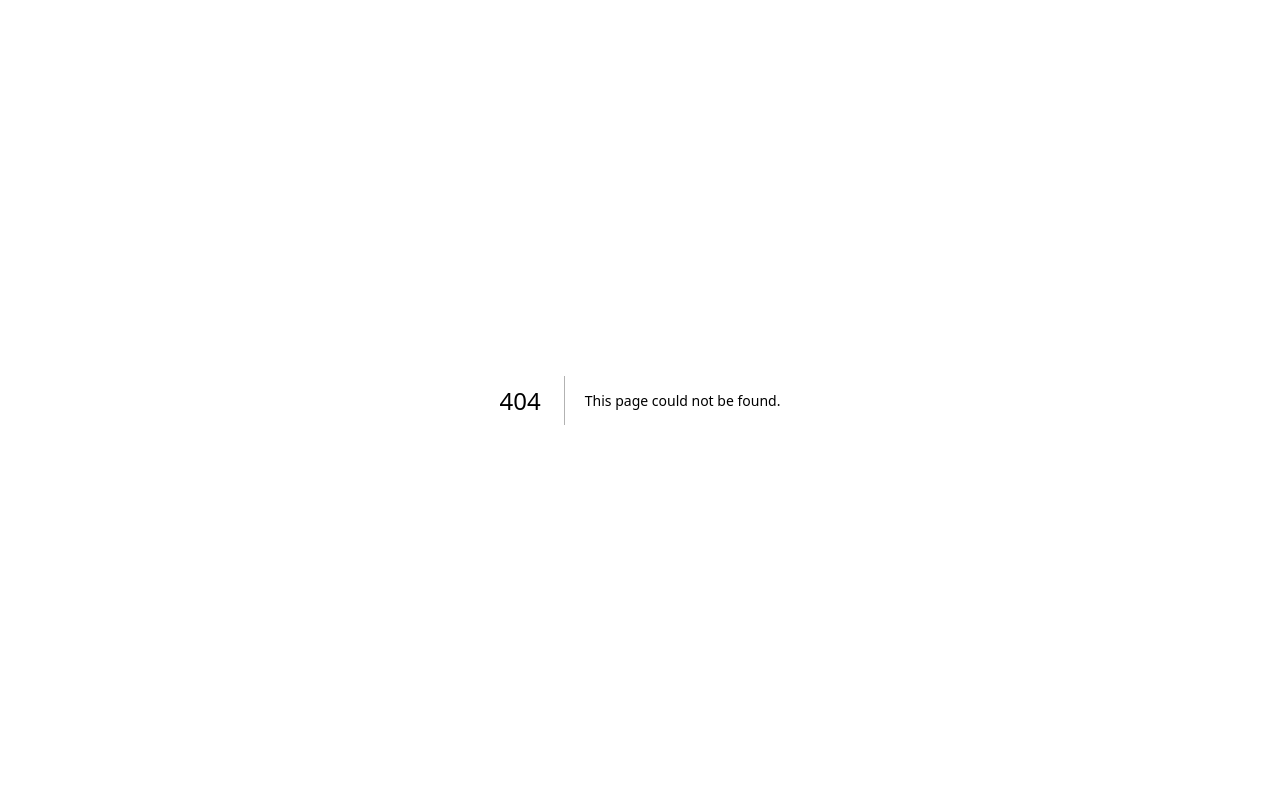
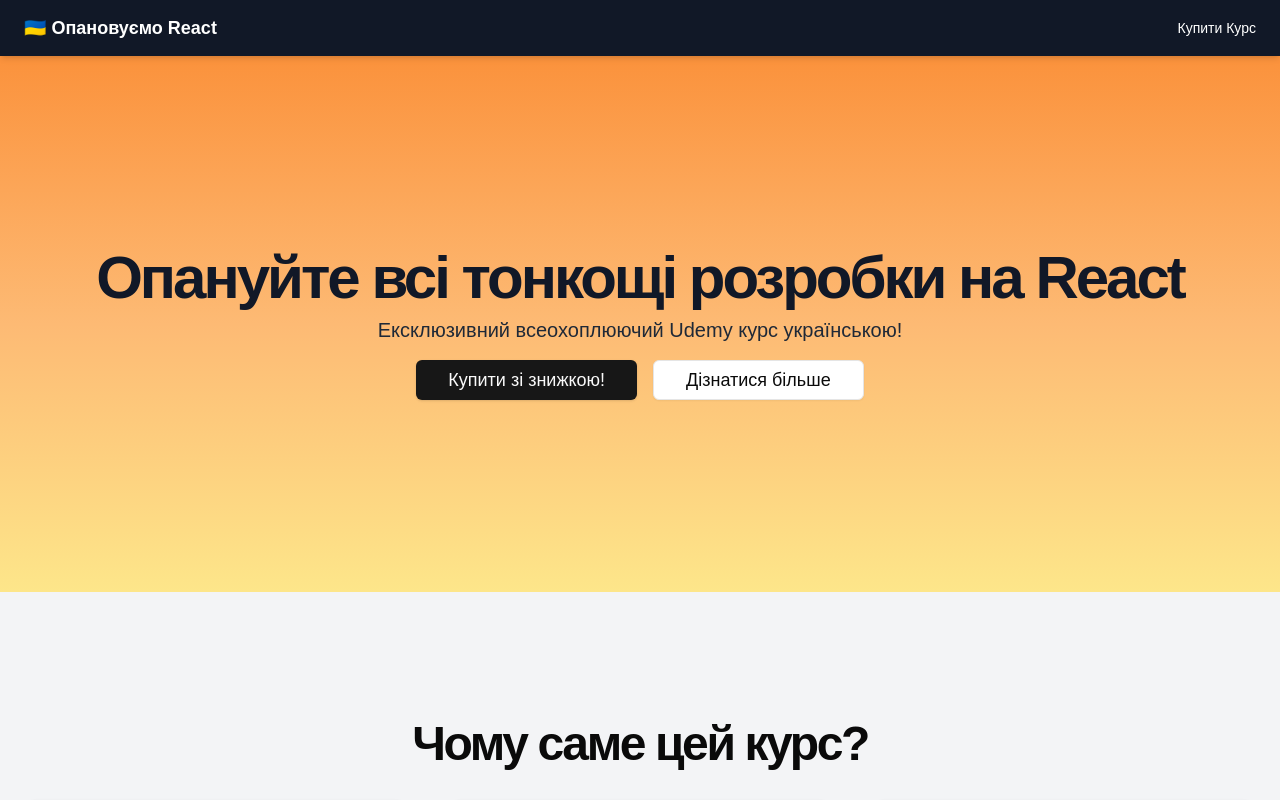
Before and after one commit to a-polishchuk/master-react-course, a Next.js app: page /mastering-react-landing/ in a window 1280 px wide. Before the commit this address had no page. Shown: the top 800 px of the page. Built offline with nearby package versions, Linux system fonts and the light colour scheme.

Commit message:
deploying to github pages

```diff
--- a/app/layout.tsx
+++ b/app/layout.tsx
@@ -14,8 +14,8 @@ const geistMono = localFont({
 });
 
 export const metadata: Metadata = {
-  title: "Create Next App",
-  description: "Generated by create next app",
+  title: "Опановуємо React",
+  description: "Вивчайте React з нуля українською",
 };
 
 export default function RootLayout({
@@ -24,7 +24,7 @@ export default function RootLayout({
   children: React.ReactNode;
 }>) {
   return (
-    <html lang="en">
+    <html lang="ua">
       <body
         className={`${geistSans.variable} ${geistMono.variable} antialiased`}
       >
--- a/next.config.js
+++ b/next.config.js
@@ -1,6 +1,7 @@
 /** @type {import('next').NextConfig} */
 const nextConfig = {
     output: 'export',
+    basePath: '/mastering-react-landing',
     images: {
         unoptimized: true,
     },
```
